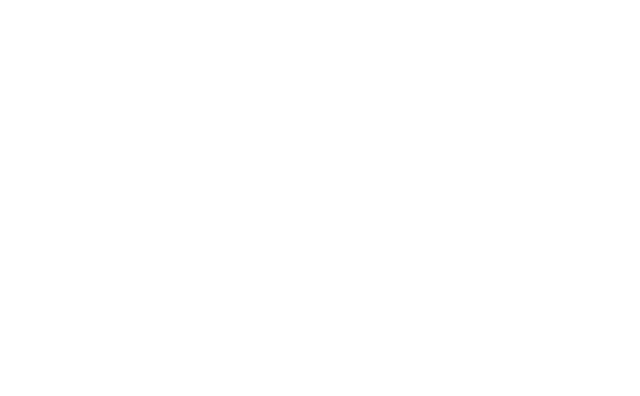
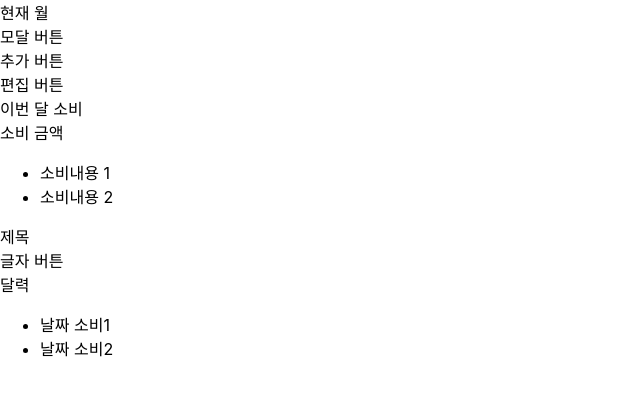
Before and after one commit to ybw903/Financial-ledger, a React (Create React App) app in the folder client/: page / in a window 1280 px wide. Shown: the top 396 px of the page, without its empty margins (0-640 px from the left). Built offline with nearby package versions, Linux system fonts and the light colour scheme.

Commit message:
feat: page layout

```diff
--- a/client/src/App.tsx
+++ b/client/src/App.tsx
@@ -4,7 +4,45 @@
 function App() {
   return (
     <div>
-
+      <header>
+        <div>
+          <div>현재 월 </div>
+          <div> 모달 버튼</div>
+        </div>
+        <div>
+          <div>추가 버튼</div>
+          <div>편집 버튼</div>
+        </div>
+      </header>
+      <section>
+        <div>
+          <div>
+            <div>이번 달 소비</div>
+          </div>
+          <div>
+            <div>소비 금액</div>
+          </div>
+          <ul>
+            <li>소비내용 1</li>
+            <li>소비내용 2</li>
+          </ul>
+        </div>
+        <div>
+          <div>
+            <div>제목</div>
+            <div>글자 버튼</div>
+          </div>
+          <div>
+            달력
+          </div>
+          <div>
+            <ul>
+              <li>날짜 소비1</li>
+              <li>날짜 소비2</li>
+            </ul>
+          </div>
+        </div>
+      </section>
     </div>
   );
 }
```
